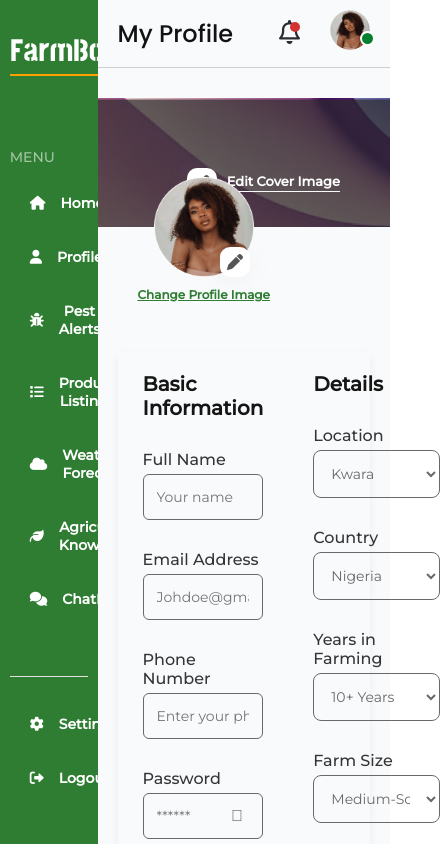
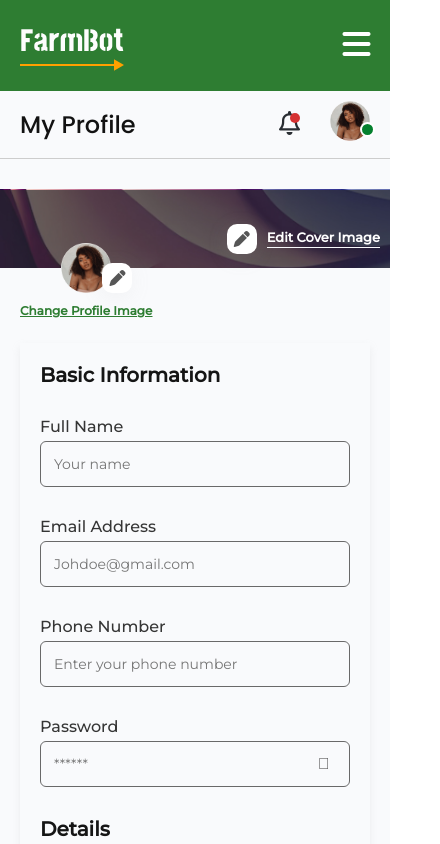
Before and after one commit to TorezC/FarmBot, a React (Create React App) app: page /profile in a window 390 px wide. Shown: the top 844 px of the page, 440 px wide, since content can reach past the window. Built offline with nearby package versions, Linux system fonts and the light colour scheme.

Commit message:
created mobile view for profile page

```diff
--- a/src/pages/profile/Profile.jsx
+++ b/src/pages/profile/Profile.jsx
@@ -2,6 +2,8 @@ import React, { useState } from 'react'
 import './profile.css'
 import profileImage from '../../assets/profileImage.png'
 import profileLogo from '../../assets/profileLogo.svg'
+import { Link } from 'react-router-dom'
+
 const Profile = () => {
     const [passwordVisibility, setPasswordVisibility] = useState("password");
     const [passwordIcon, setPasswordIcon] = useState("fal fa-eye icon");
@@ -22,6 +24,11 @@ const Profile = () => {
                 <div className="profile-aside-head">
                     <div className="profile-logo-header">
                         <img src={profileLogo} alt="profileLogo" />
+                        <span className="menu-home profile-btn-head-bar">
+                            <button type="button" className="menubtn profile-btn-bar">
+                                <i className="fa-solid fa-bars"></i>
+                            </button>
+                        </span>
                     </div>
                     <div className="profile-menu-lists-header">
                         <p>MENU</p>
@@ -80,10 +87,12 @@ const Profile = () => {
                                     </button>
                                 </li>
                                 <li>
-                                    <button type="button">
-                                        <i className="fa-solid fa-right-from-bracket"></i>
-                                        <span>Logout</span>
-                                    </button>
+                                    <Link to="/login">
+                                        <button type="button">
+                                            <i className="fa-solid fa-right-from-bracket"></i>
+                                            <span>Logout</span>
+                                        </button>
+                                    </Link>
                                 </li>
                             </ul>
                         </div>
--- a/src/pages/profile/profile.css
+++ b/src/pages/profile/profile.css
@@ -1,6 +1,6 @@
 .profile-container{width:100%;position:relative;background-color:#F9FAFC;height:100vh;}
 .profile-body-flex{display:flex;}
-.profile-aside-header{width:calc(100% - 75%);height:100vh;position:fixed;background-color:#2E7D32;overflow-y:scroll}
+.profile-aside-header{width:calc(100% - 75%);height:100vh;position:fixed;background-color:#2E7D32;overflow-y:scroll;z-index:2;}
 .profile-aside-header::-webkit-scrollbar{width:3px;}
 .profile-aside-header::-webkit-scrollbar-thumb{background:#F9FAFC;transition:all .5s ease-in-out;}
 .profile-aside-header::-webkit-scrollbar-track{background:#263238;}
@@ -13,6 +13,7 @@
 .profile-btn li button{width:100%;padding:15px 0 15px 20px;display:flex;align-items:center;color:#FFFFFF;font-family:'Montserrat';}
 .profile-btn li button{font-weight:600;font-size:calc(1rem - 2px);border-radius:8px;border:none;background-color:transparent;transition:all .2s ease-in-out;}
 .profile-btn li button span{margin-left:15px;font-family:'Montserrat';}
+.profile-btn li:nth-child(2) button{background-color:#FFFFFF;color:#2E7D32;}
 .profile-btn li button:hover{background-color:#FFFFFF;color:#2E7D32;}
 .profile-settings-header{margin-bottom:50px;}
 .profile-settings-header ul{display:flex;flex-direction:column;margin:10px 0;padding-top:10px;padding-bottom:40px;}
@@ -81,7 +82,38 @@
 .profile-submit-flex button{padding:10px 25px;border-radius:8px;}
 .profile-submit-flex button:first-child{background-color:transparent;color:#2E7D32;}
 .profile-submit-flex button:last-child{background-color:#2E7D32;margin-left:30px;}
+.profile-btn-head-bar{display:none;}
 
+@media screen and (min-width:769px) and (max-width:1024px){
+    .profile-aside-head{width:90%;}
+    .profile-btn li button,.profile-settings-header ul li button{padding:15px 0 15px 10px;}
+    .profile-btn li button span,.profile-settings-header ul li button span{margin-left:8px;}
+}
+@media screen and (min-width:1024px) and (max-width:1080px){
+    .profile-aside-head{width:85%;}
+}
+@media screen and (min-width:769px) and (max-width:900px){
+    .profile-btn li button, .profile-settings-header ul li button{font-size:calc(1rem - 4px);}
+}
 @media screen and (max-width:768px) {
-
+    .profile-aside-header{position:relative;height:auto;overflow-y:hidden;}
+    .profile-aside-head{height:auto;margin:20px auto;width:90%;}
+    .profile-body-flex{flex-direction:column;}
+    .main-profile-body,.profile-aside-header{width:100%;}
+    .profile-menu-lists-header{display:none;}
+    /* .profile-menu-lists-header.show{display:block;} */
+    .cover-image{padding:40px 10px 20px 0;}
+    .edit-btn img{width:50px;height:50px;}
+    .edit-profile-img-header{padding:0 0 0 20px;}
+    .edit-btn{transform:translateY(calc(50px / -2));}
+    .basic-details-flex{flex-direction:column;}
+    .basic-information-head, .details-information-head{width:100%;margin:0 0;}
+    .basic-form input{width:100%;}
+    .basic-fill-form,.details-fill-form{padding:0 20px;}
+    .basic-note,.details-note{padding:0 0 0 20px;}
+    .profile-submit-flex{justify-content:space-between;}
+    .profile-logo-header{display:flex;align-items:center;justify-content:space-between;}
+    .profile-btn-bar i{color:#FFFFFF;}
+    .profile-btn-head-bar{display:block;}
+    /* .profile-btn-head{display:flex;align-items:center;justify-content:center;} */
 }
```
